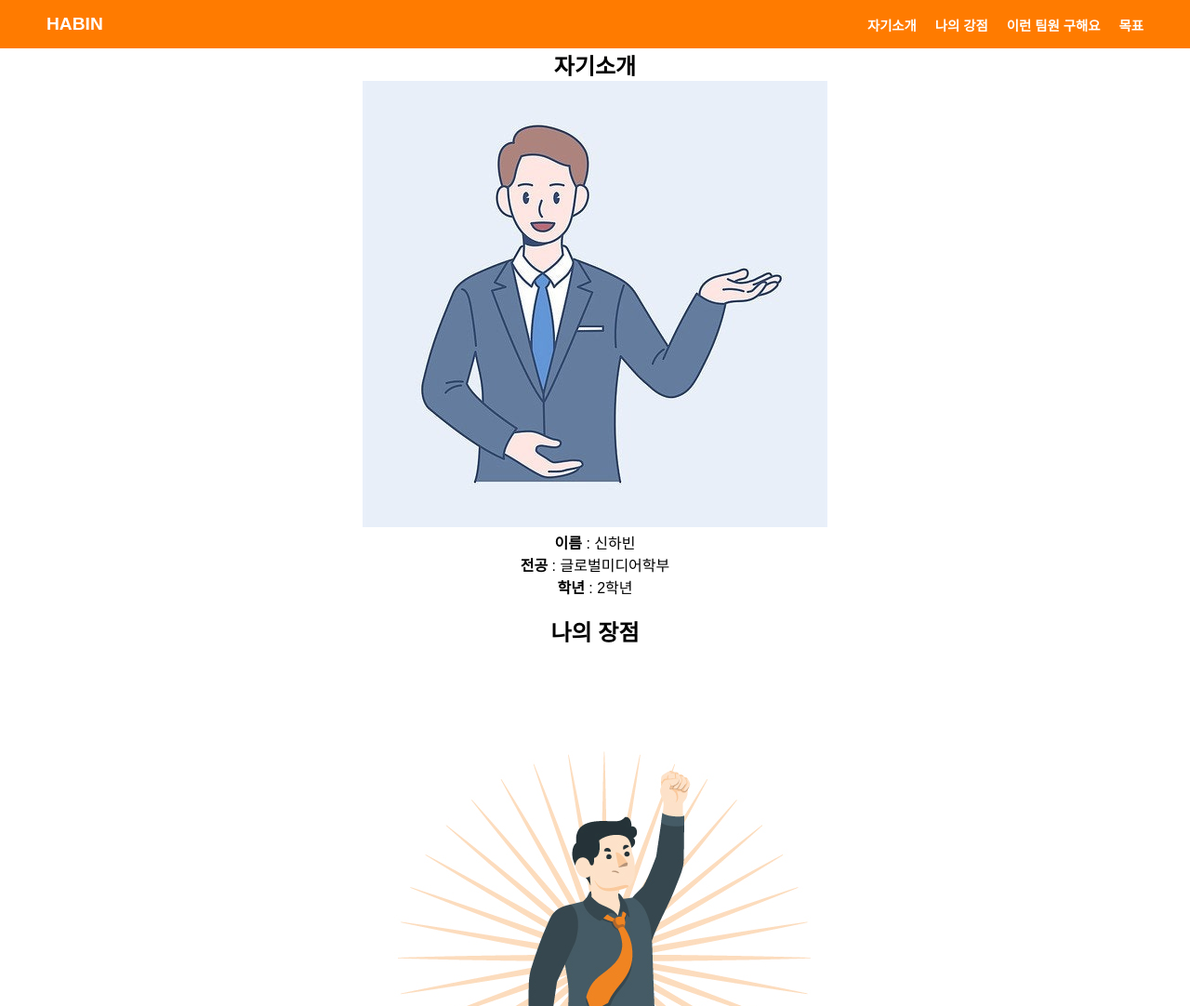
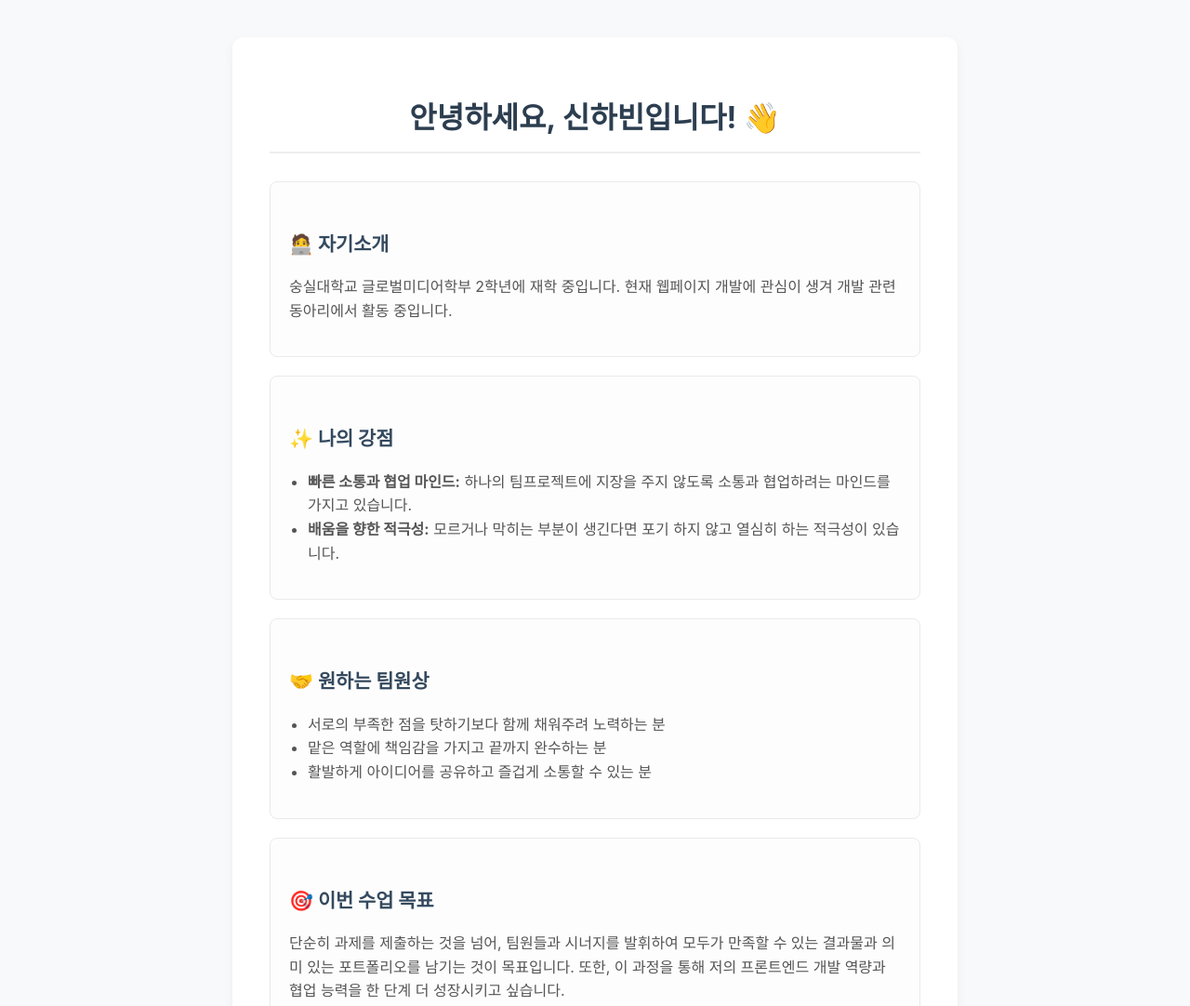
Before and after one commit to 20233027-SHB/self_introduce, a plain HTML site: page index.html in a window 1280 px wide. Shown: the top 1082 px of the page at 93% size. Drawn offline with Linux system fonts and the light colour scheme.

Commit message:
index.html

```diff
--- a/index.html
+++ b/index.html
@@ -3,50 +3,90 @@
 <head>
     <meta charset="UTF-8">
     <meta name="viewport" content="width=device-width, initial-scale=1.0">
-    <title>Habin Portfolio</title>
-    <link rel="stylesheet" href="style.css">
+    <title>신하빈 - 팀빌딩 자기소개</title>
+    <style>
+        body {
+            font-family: 'Pretendard', -apple-system, BlinkMacSystemFont, system-ui, Roboto, 'Helvetica Neue', 'Segoe UI', 'Apple SD Gothic Neo', 'Noto Sans KR', 'Malgun Gothic', sans-serif;
+            background-color: #f8f9fa;
+            color: #333;
+            line-height: 1.6;
+            margin: 0;
+            padding: 40px 20px;
+        }
+        .container {
+            max-width: 700px;
+            margin: 0 auto;
+            background-color: #ffffff;
+            padding: 40px;
+            border-radius: 12px;
+            box-shadow: 0 4px 12px rgba(0,0,0,0.05);
+        }
+        h1 {
+            color: #2c3e50;
+            border-bottom: 2px solid #eee;
+            padding-bottom: 10px;
+            text-align: center;
+            margin-bottom: 30px;
+        }
+        h2 {
+            color: #34495e;
+            font-size: 1.3rem;
+            margin-top: 30px;
+        }
+        p, li {
+            font-size: 1rem;
+            color: #555;
+        }
+        .section {
+            background-color: #fdfdfd;
+            border: 1px solid #eaeaea;
+            padding: 20px;
+            border-radius: 8px;
+            margin-bottom: 20px;
+        }
+        ul {
+            padding-left: 20px;
+        }
+    </style>
+</head>
 <body>
-    <header>
-        <nav class="navbar">
-            <div class="logo">HABIN</div>
-            <ul class="nav-links">
-                <li><a href="#1">자기소개</a></li>
-                <li><a href="#2">나의 강점</a></li>
-                <li><a href="#3">이런 팀원 구해요</a></li>
-                <li><a href="#4">목표</a></li>
+
+    <div class="container">
+        <header>
+            <h1>안녕하세요, 신하빈입니다! 👋</h1>
+        </header>
+
+        <section class="section">
+            <h2>🧑‍💻 자기소개</h2>
+            <p>
+                숭실대학교 글로벌미디어학부 2학년에 재학 중입니다. 현재 웹페이지 개발에 관심이 생겨 개발 관련 동아리에서 활동 중입니다.
+            </p>
+        </section>
+
+        <section class="section">
+            <h2>✨ 나의 강점</h2>
+            <ul>
+                <li><strong>빠른 소통과 협업 마인드:</strong> 하나의 팀프로젝트에 지장을 주지 않도록 소통과 협업하려는 마인드를 가지고 있습니다.</li>
+                <li><strong>배움을 향한 적극성:</strong> 모르거나 막히는 부분이 생긴다면 포기 하지 않고 열심히 하는 적극성이 있습니다.</li>
             </ul>
-        </nav>
-    </header>
+        </section>
 
-    <section id="1">
-        <h1>자기소개</h1>
-        <img src="intro.jpeg">
-        <p><b>이름</b> : 신하빈<br><b>전공</b> : 글로벌미디어학부<br><b>학년</b> : 2학년</p>
-    </section>
-    <br>
-    <section id="2">
-        <h1>나의 장점</h1>
-        <img src="strength.jpeg">
-        <p>프로그래밍 실력이 뛰어나지는 않지만 열심하려는 적극성이 있습니다!</p>
-        <p>소통을 잘 합니다~</p>
-        <p></p>
-    </section>
-    <br>
-    <section id="3">
-        <h1>이런 팀원 구해요</h1>
-        <img src="growth.jpeg">
-        <p>자기가 맡은 일은 책임감을 가지고 열심히 해주는 팀원~</p>
-        <p>함께 성장할 수 있는 팀원~</p>
-    </section>
-    <br>
-    <section id="4">
-        <h1>목표</h1>
-        <img src="goal.jpeg">
-        <p>이번 수업을 통해서 하나의 웹 서비스가 만들어지는 과정을 알아가고 싶습니다~</p>
-    </section>
-    <br>
+        <section class="section">
+            <h2>🤝 원하는 팀원상</h2>
+            <ul>
+                <li>서로의 부족한 점을 탓하기보다 함께 채워주려 노력하는 분</li>
+                <li>맡은 역할에 책임감을 가지고 끝까지 완수하는 분</li>
+                <li>활발하게 아이디어를 공유하고 즐겁게 소통할 수 있는 분</li>
+            </ul>
+        </section>
 
-    <p style="font-size: 30px;">이번 수업 잘 부탁드립니다!!!</p>
+        <section class="section">
+            <h2>🎯 이번 수업 목표</h2>
+            <p>
+                단순히 과제를 제출하는 것을 넘어, 팀원들과 시너지를 발휘하여 모두가 만족할 수 있는 결과물과 의미 있는 포트폴리오를 남기는 것이 목표입니다. 또한, 이 과정을 통해 저의 프론트엔드 개발 역량과 협업 능력을 한 단계 더 성장시키고 싶습니다.
+            </p>
+        </section>
+    </div>
 
 </body>
 </html>
```
